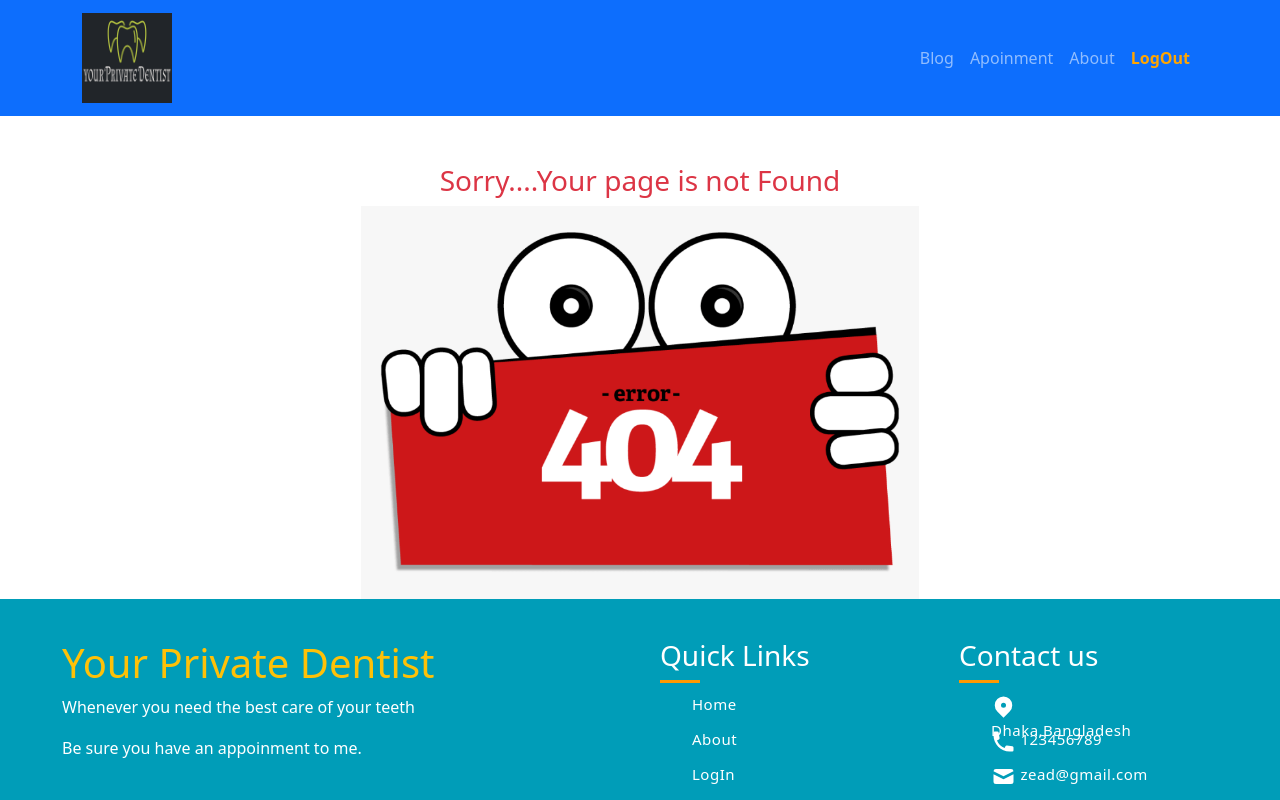
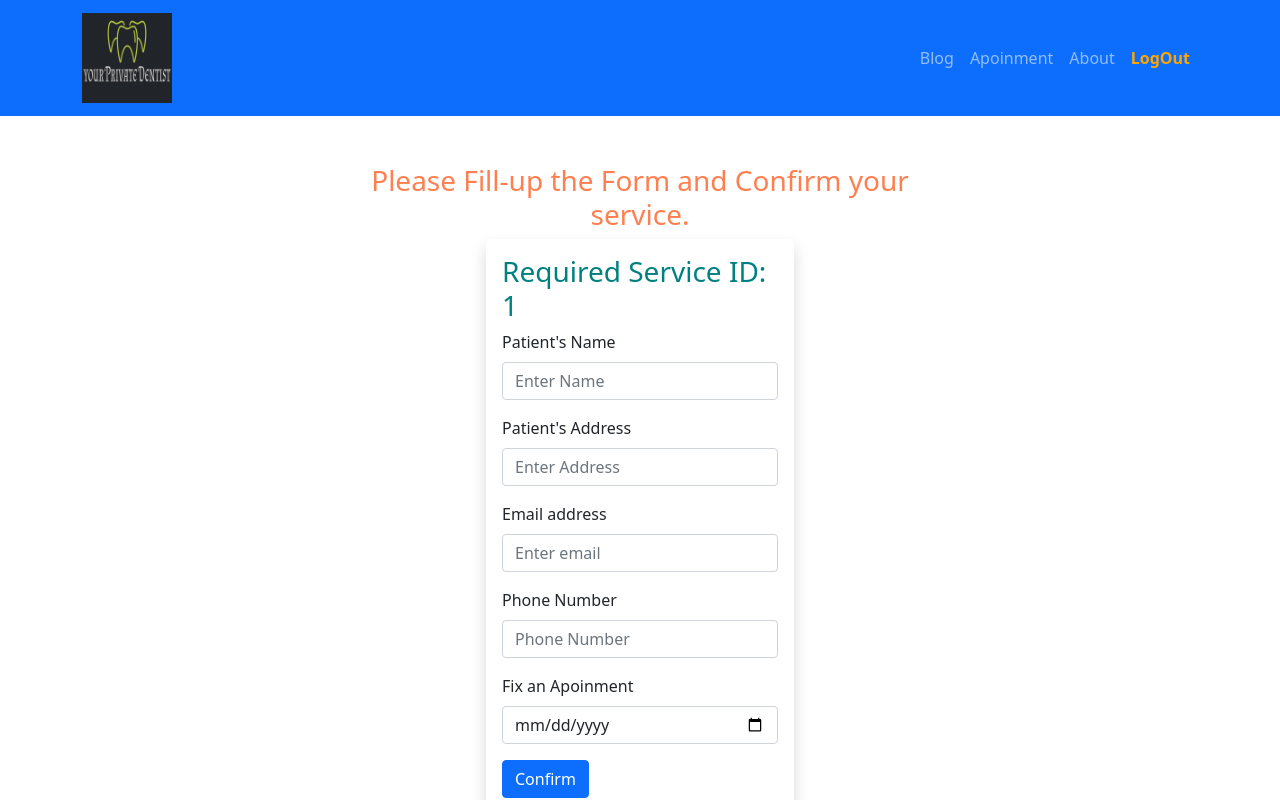
Before and after one commit to Niamul-Hasan/your-private-dentist, a React (Create React App) app: page /checkout/1 in a window 1280 px wide. Shown: the top 800 px of the page. Built offline with nearby package versions, Linux system fonts and the light colour scheme; no server answers; sample sign-in values are in the browser's storage.

Commit message:
useparams is used

```diff
--- a/src/App.js
+++ b/src/App.js
@@ -21,7 +21,7 @@ function App() {
         <Route path="/blog" element={<Blog />}></Route>
         <Route path="/login" element={<Login />}></Route>
         <Route path="/register" element={<Register />}></Route>
-        <Route path="checkout" element={<RequireAuth>
+        <Route path="/checkout/:checkoutId" element={<RequireAuth>
           <Checkout />
         </RequireAuth>}></Route>
         <Route path="*" element={<NotFound />}></Route>
--- a/src/Pages/Checkout/Checkout.js
+++ b/src/Pages/Checkout/Checkout.js
@@ -1,17 +1,22 @@
 import React from 'react';
 import { Button, Form } from 'react-bootstrap';
+import { useParams } from 'react-router-dom';
+import { ToastContainer, toast } from 'react-toastify';
+import 'react-toastify/dist/ReactToastify.css';
 
 const Checkout = () => {
 
-    const handleApoinment = async (event) => {
+    const { checkoutId } = useParams();
+
+    const handleApoinment = (event) => {
         event.preventDefault();
-
+        toast('Thanks for your Confirmation');
     }
     return (
         <div className='container pt-5 w-50'>
             <h3 style={{ color: 'coral', textAlign: 'center' }}>Please Fill-up the Form and Confirm your service. { }</h3>
             <div className='container w-50 shadow p-3 mb-5 bg-body rounded'>
-                <h3 style={{ color: 'teal' }}>Required Service ID: { }</h3>
+                <h3 style={{ color: 'teal' }}>Required Service ID: {checkoutId}</h3>
                 <Form onSubmit={handleApoinment}>
                     <Form.Group className="mb-3" controlId="formBasicText">
                         <Form.Label>Patient's Name</Form.Label>
@@ -39,6 +44,7 @@ const Checkout = () => {
                         Confirm
                     </Button>
                 </Form>
+                <ToastContainer />
             </div>
         </div>
     );
--- a/src/Pages/HomePage/Services/Service.js
+++ b/src/Pages/HomePage/Services/Service.js
@@ -1,9 +1,13 @@
 import React from 'react';
 import { Button, Card, Col } from 'react-bootstrap';
-import { Link } from 'react-router-dom';
+import { useNavigate } from 'react-router-dom';
 
 const Service = ({ serviceName }) => {
-    const { name, img, price } = serviceName;
+    const { name, img, price, id } = serviceName;
+    const navigate = useNavigate();
+    const handleApoinment = () => {
+        navigate(`/checkout/${id}`);
+    }
     return (
         <div>
             <Col>
@@ -16,7 +20,7 @@ const Service = ({ serviceName }) => {
                             lead-in to additional content. This content is a little bit longer.
                         </Card.Text>
                         <Card.Text> <span className='fs-4 text-warning'>{price}</span> </Card.Text>
-                        <Button as={Link} to="/checkout">Get Appoinment</Button>
+                        <Button onClick={handleApoinment}>Get Appoinment</Button>
                     </Card.Body>
                 </Card>
             </Col>
```
